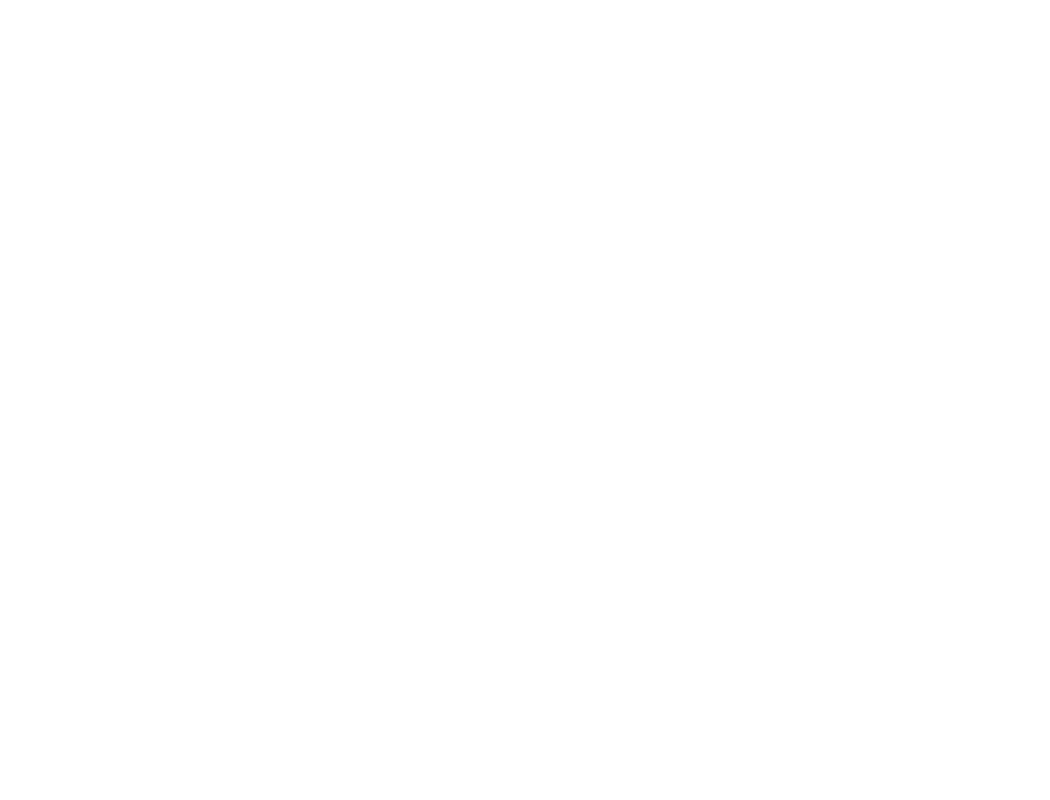
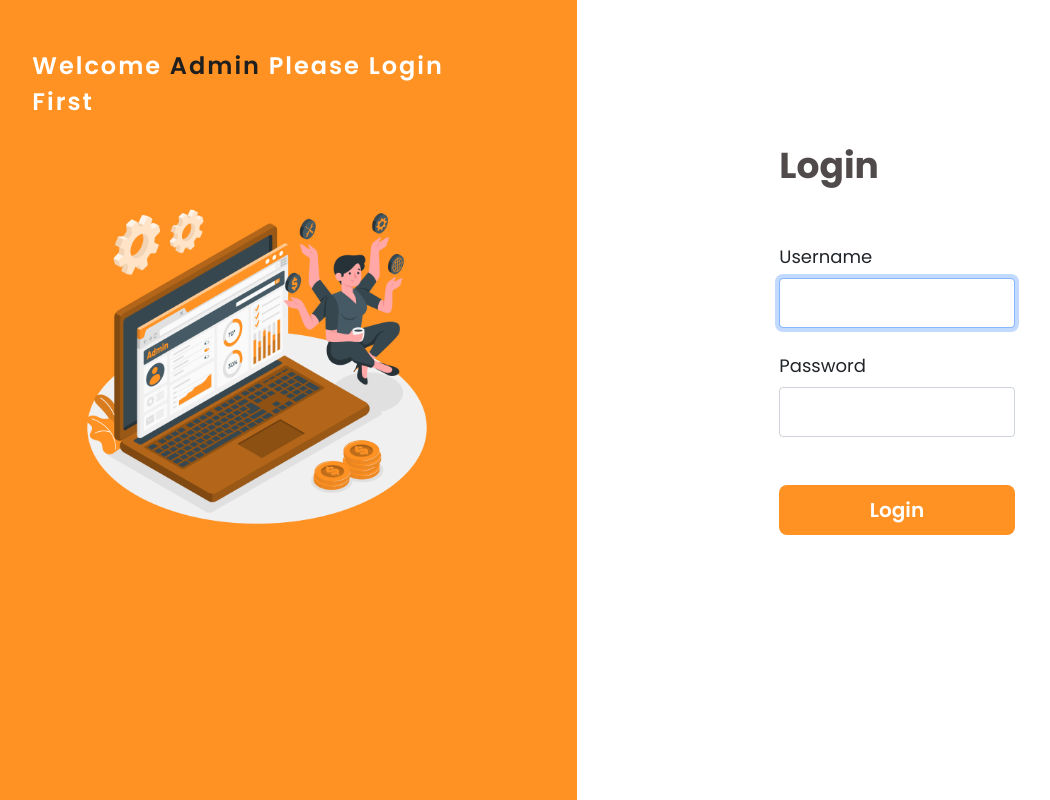
Before and after one commit to foxxxesky/dashboard-admin, a plain HTML site: page index.html in a window 1280 px wide. Shown: the whole page, without its empty margins (63-1113 px from the left). Drawn offline with nearby package versions, Linux system fonts and the light colour scheme.

Commit message:
login page done

```diff
--- /dev/null
+++ b/assets/css/login.css
@@ -0,0 +1,65 @@
+* {
+  font-family: 'Poppins', sans-serif;
+}
+
+html,
+body {
+  height: 100%;
+  overflow-x: hidden;
+}
+
+#container {
+  display: flex;
+  height: 100%;
+}
+
+img {
+  height: 600px;
+}
+
+p {
+  color: white;
+  font-weight: 600;
+  font-size: 24px;
+  letter-spacing: 2px;
+}
+
+h4 {
+  font-size: 36px;
+  font-weight: 700;
+  color: #504a4a;
+}
+
+label {
+  font-size: 18px;
+}
+
+input {
+  height: 50px;
+  border-radius: 8px;
+}
+
+.btn {
+  border-radius: 8px;
+  width: 100%;
+  background-color: #ff9223;
+  color: white;
+  font-size: 20px;
+  font-weight: 600;
+  height: 50px;
+}
+
+span {
+  color: #1f1f1f;
+}
+
+#left {
+  background-color: #ff9223;
+  height: 100%;
+  width: 50%;
+}
+
+#right {
+  height: 100%;
+  width: 50%;
+}
--- a/index.html
+++ b/index.html
@@ -4,7 +4,46 @@
     <meta charset="UTF-8" />
     <meta http-equiv="X-UA-Compatible" content="IE=edge" />
     <meta name="viewport" content="width=device-width, initial-scale=1.0" />
-    <title>Dashboard Admin</title>
+    <!-- font -->
+    <link rel="preconnect" href="https://fonts.googleapis.com" />
+    <link rel="preconnect" href="https://fonts.gstatic.com" crossorigin />
+    <link href="https://fonts.googleapis.com/css2?family=Poppins:wght@400;500;600;700&display=swap" rel="stylesheet" />
+    <!-- bootstrap -->
+    <link href="https://cdn.jsdelivr.net/npm/bootstrap@5.0.2/dist/css/bootstrap.min.css" rel="stylesheet" integrity="sha384-EVSTQN3/azprG1Anm3QDgpJLIm9Nao0Yz1ztcQTwFspd3yD65VohhpuuCOmLASjC" crossorigin="anonymous" />
+    <!-- css -->
+    <link rel="stylesheet" href="/assets/css/login.css" />
+    <title>Dashboard Admin | Login</title>
   </head>
-  <body></body>
+  <body>
+    <div id="container">
+      <div id="left">
+        <div class="row justify-content-center p-5">
+          <div class="col-10">
+            <p>Welcome <span>Admin</span> Please Login First</p>
+            <div class="text-center p-5">
+              <img class="img-fluid" src="/assets/images/admin.png" alt="" />
+            </div>
+          </div>
+        </div>
+      </div>
+      <div id="right">
+        <div class="row justify-content-center p-5">
+          <div class="col-7 p-5">
+            <h4 class="pt-5 pb-5">Login</h4>
+            <form action="/pages/canteendetails.html">
+              <div class="mb-4">
+                <label class="form-label">Username</label>
+                <input type="email" class="form-control" autofocus />
+              </div>
+              <div class="mb-5">
+                <label class="form-label">Password</label>
+                <input type="password" class="form-control" />
+              </div>
+              <button type="submit" class="btn">Login</button>
+            </form>
+          </div>
+        </div>
+      </div>
+    </div>
+  </body>
 </html>
```
Also changed, not shown: assets/css/main.css (added), assets/images/admin.png (added), pages/canteendetails.html (added).
